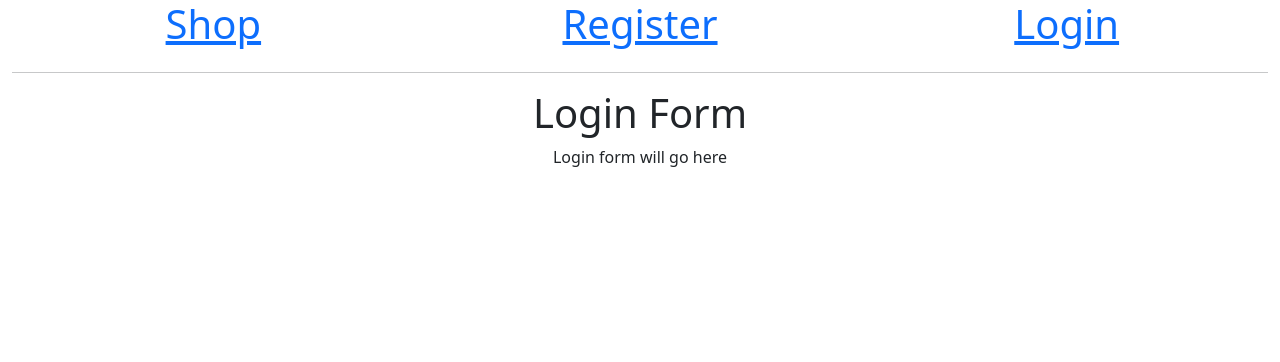
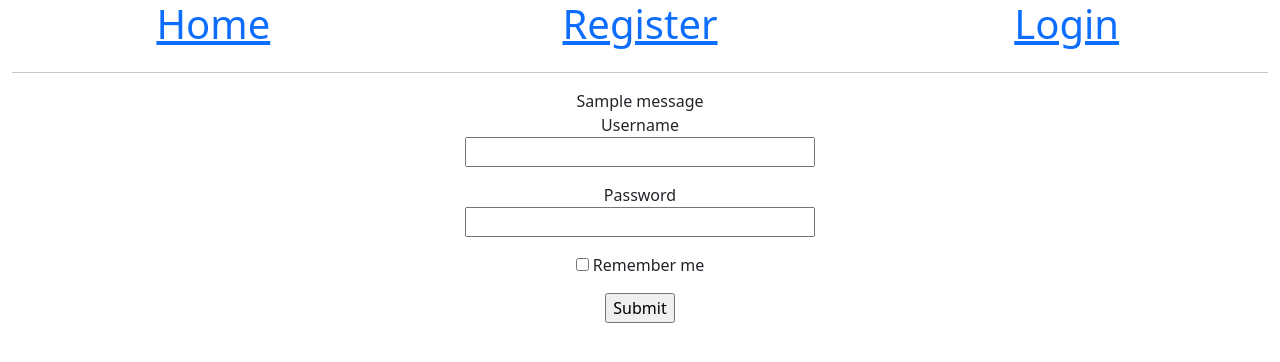
Before and after one commit to Maureenkamau03/Tinker_flask-webforms-assignment, a Flask app: template app/templates/login.html in a window 1280 px wide. Shown: the top 362 px of the page. Run offline with Flask 3, Linux system fonts and the light colour scheme; the template is opened without the code that fills it: most values are stand-ins (such as "Sample title", 1, 10 or a date in 2020); one stand-in notice (Sample message) is shown; form fields are guessed from the names that the template uses.

Commit message:
Added a login form using flask-WTF

```diff
--- a/app/__init__.py
+++ b/app/__init__.py
@@ -1,5 +1,7 @@
 from flask import Flask
+from config import Config
 
 app = Flask(__name__, static_url_path='/static', static_folder='static')
+app.config.from_object(Config)
 
 from app import routes
--- a/app/templates/base.html
+++ b/app/templates/base.html
@@ -17,17 +17,34 @@
     <div class="container-fluid text-center">
         <div class="row">
             <div class="col md-4">
-                <h1><a href="/shop">Shop</a></h1>
+                <h1><a href="{{ url_for('home')}}">Home</a></h1>
             </div>
             <div class="col md-4">
-                <h1><a href="/register">Register</a></h1>
+                <h1><a href="{{ url_for('register' )}}">Register</a></h1>
             </div>
             <div class="col md-4">
-                <h1><a href="/login">Login</a></h1>
+                <h1><a href="{{ url_for('login')}}">Login</a></h1>
             </div>
 
         </div>
         <hr>
+
+        <!-- Start of flash messages -->
+        <div>
+            <div>
+                {% with messages = get_flashed_messages() %}
+                    {% if messages %}
+                        {% for message in messages %}
+                            <div>
+                                {{ message }}
+                            </div>
+                        {% endfor %}
+                    {%endif%}
+                {%endwith%}
+
+            </div>
+        </div>
+        <!-- End of flask messages -->
 
         <div>
 
--- a/app/templates/login.html
+++ b/app/templates/login.html
@@ -1,20 +1,44 @@
 {% extends 'base.html' %}
 
 {% block content %}
-<div class="row">
-    <div class="col md-12">
-        <h1>Login Form</h1>
+    <div>
+        <div class="col md-4">
+            <!-- empty column -->
+        </div>
+        <div class="col md-4">
+            <form action="" method="post" novalidate>
+                {{ form.hidden_tag() }}
+                <p>
+                    {{ form.username.label }} <br>
+                    {{ form.username(size=32) }} <br>
+                    {% for error in form.username.errors%}
+                        <span style="color: red">
+                            {{ error }}
+                        </span>
+                    {% endfor %}
+                </p>
+                <p>
+                    {{ form.password.label }} <br>
+                    {{ form.password(size=32) }} <br>
+                    {% for error in form.password.errors%}
+                        <span style="color: red">
+                            {{ error }}
+                        </span>
+                    {% endfor %}
+                </p>
+                <p>
+
+                    {{ form.remember_me() }} {{ form.remember_me.label }}
+                </p>
+                <p>
+                    {{ form.submit }}
+
+                </p>
+            </form>
+        </div>
+        <div class="col md-4">
+            <!-- empty -->
+        </div>
     </div>
 
-</div>
-
-<div class="row">
-
-    <div class="col-md-12 columns">
-       <p>Login form will go here</p>
-
-    </div>
-
-</div>
-
-{% endblock %}
+{% endblock%}
--- a/requirements.txt
+++ b/requirements.txt
@@ -1,10 +1,12 @@
 blinker==1.6.2
 click==8.1.5
 Flask==2.3.2
+Flask-WTF==1.1.1
 importlib-metadata==6.8.0
 itsdangerous==2.1.2
 Jinja2==3.1.2
 MarkupSafe==2.1.3
 python-dotenv==1.0.0
 Werkzeug==2.3.6
+WTForms==3.0.1
 zipp==3.16.2
```
Also changed, not shown: app/routes.py (+11 -6 lines), app/templates/shop.html (deleted, +0 -22 lines).
